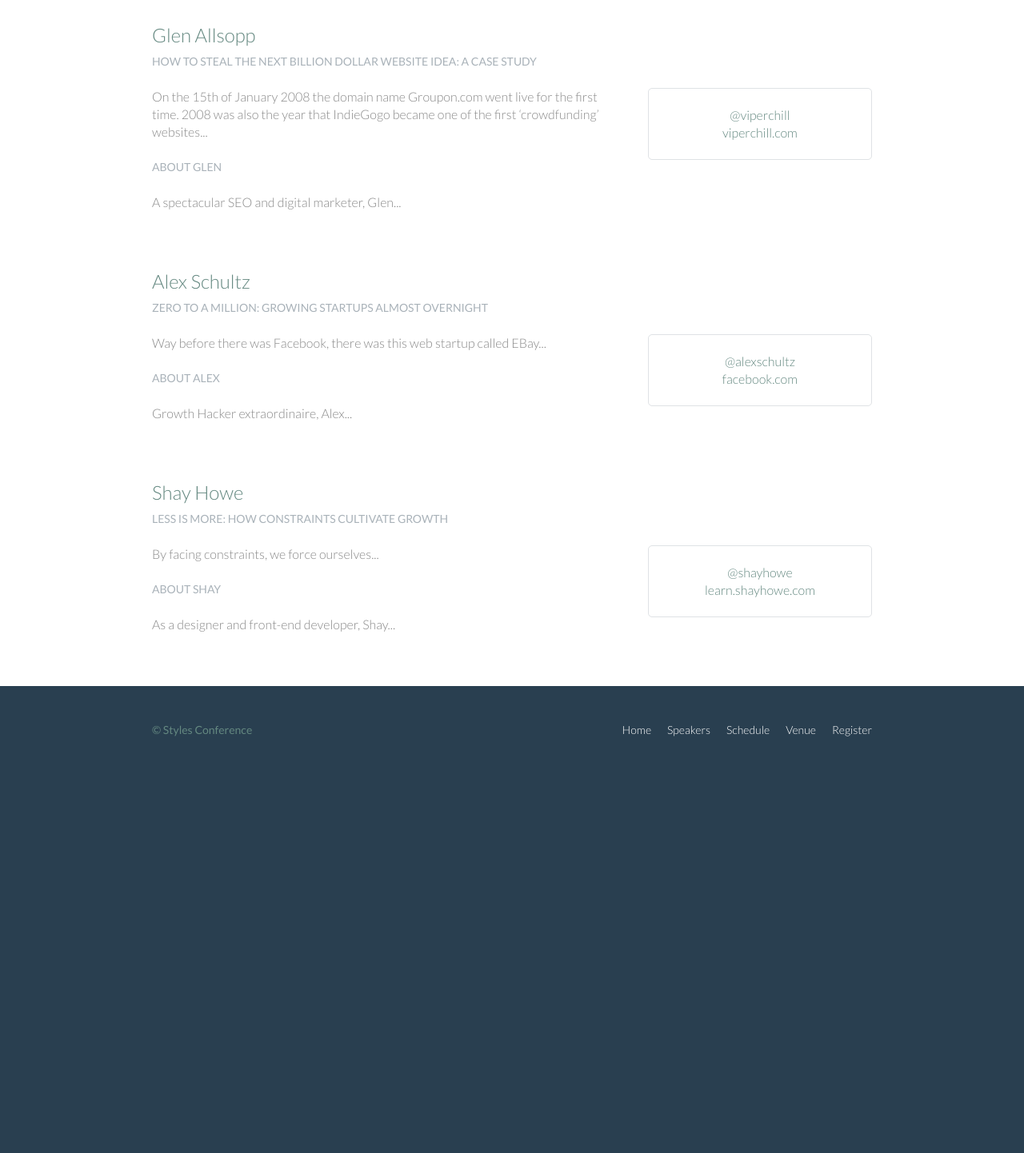
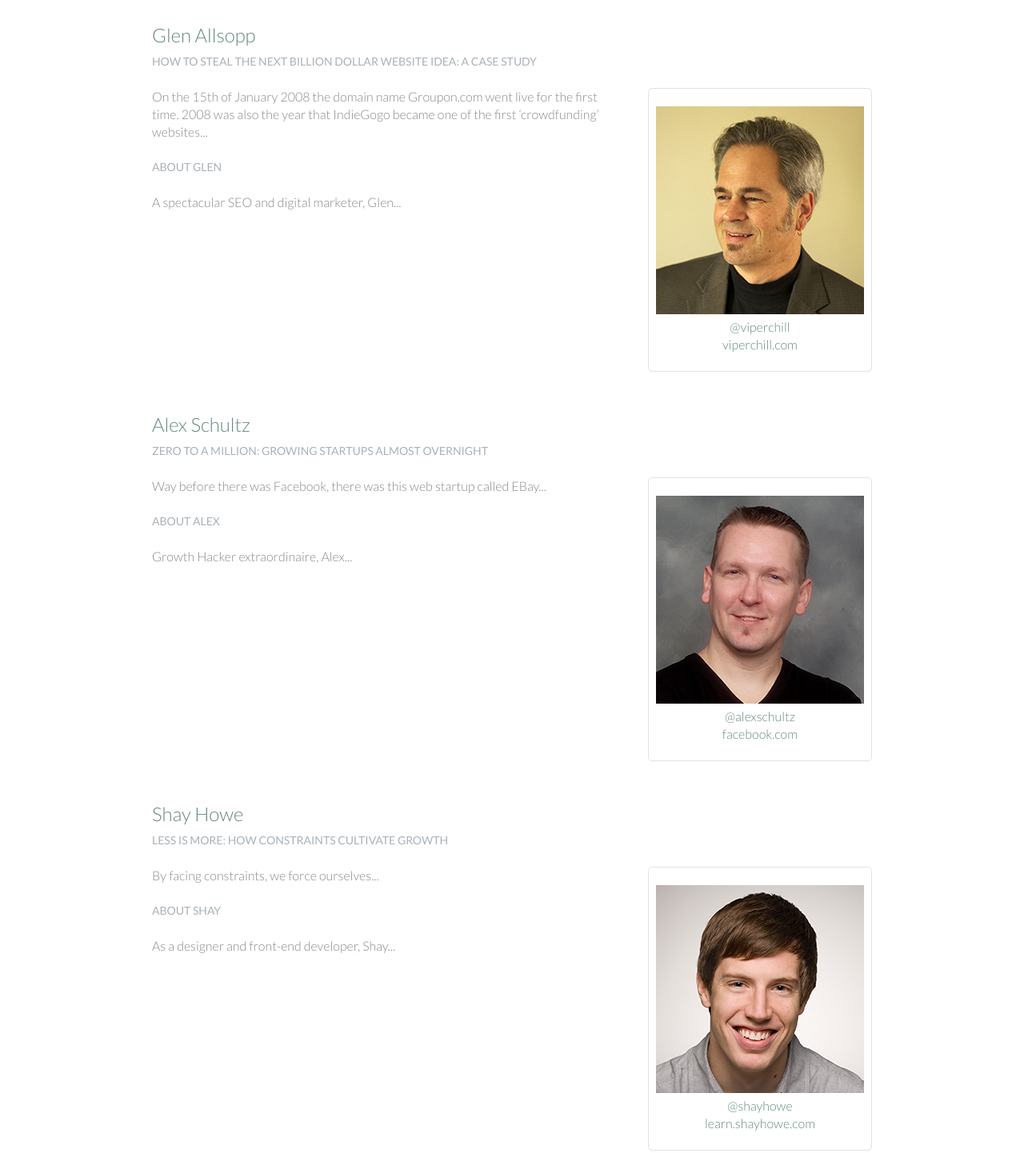
Before and after one commit to tranc99/designer-conference, a website: page speakers.html in a window 1280 px wide. Shown: the part 440-1882 px from the top of the page at 80% size. Before the commit the page ends 1408 px from the top, so only its background shows below. Drawn offline with Linux system fonts and the light colour scheme.

Commit message:
a matter of mistaken identity

```diff
--- a/speakers.html
+++ b/speakers.html
@@ -72,6 +72,8 @@
        --><aside class="col-1-3">
             <div class="speaker-info">
 
+              <img src="assets/images/speakers/brad-smith.jpg" alt="Glen Allsopp" />
+
               <ul>
                 <li><a href="https://twitter.com/viperchill">@viperchill</a></li>
                 <li><a href="http://www.viperchill.com/">viperchill.com</a></li>
@@ -97,6 +99,7 @@
           </div><!--
        --><aside class="col-1-3">
             <div class="speaker-info">
+              <img src="assets/images/speakers/russ-unger.jpg" alt="Alex Schultz" />
 
               <ul>
                 <li><a href="https://twitter.com/shayhowe">@alexschultz</a></li>
@@ -123,6 +126,8 @@
           </div><!--
        --><aside class="col-1-3">
             <div class="speaker-info">
+
+              <img src="assets/images/speakers/shay-howe.jpg" alt="Shay Howe" />
 
               <ul>
                 <li><a href="https://twitter.com/shayhowe">@shayhowe</a></li>
```
